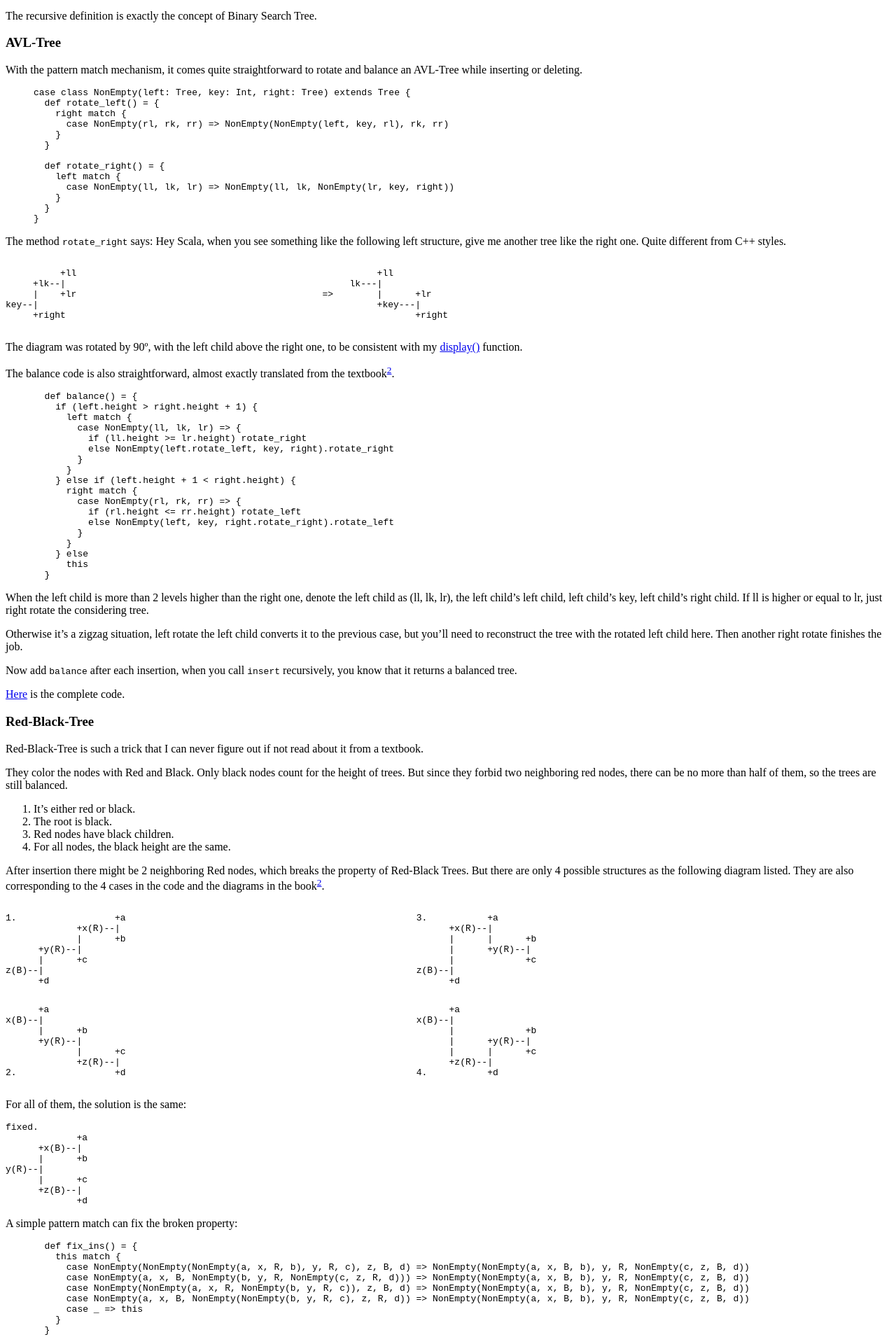
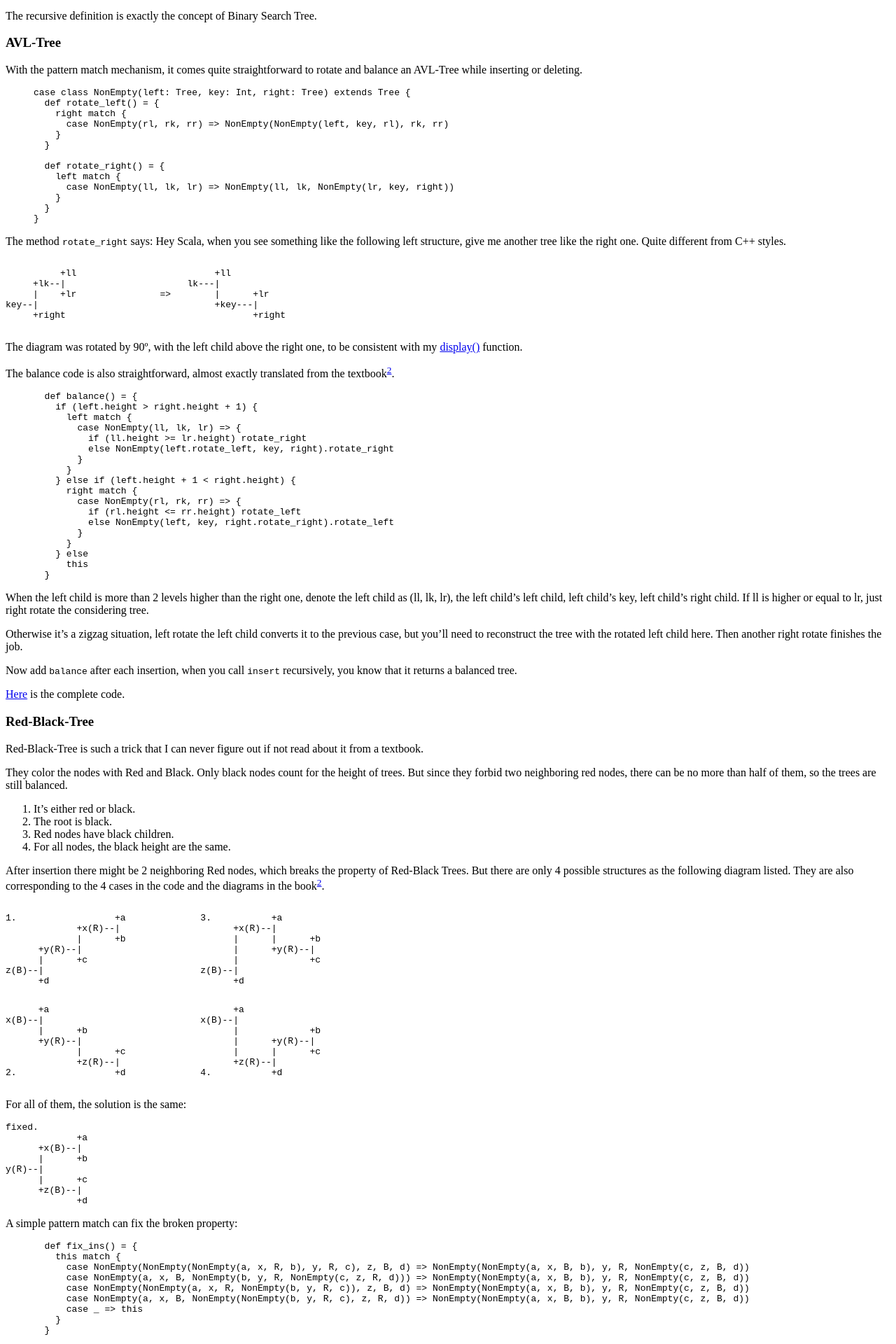
Before and after one commit to while2/while2.github.io, a Jekyll site: the page built from _posts/2014-11-20-binary-search-trees-in-scala.md, in a window 1280 px wide. Shown: the part 702-2622 px from the top of the page at 70% size. Built offline with Jekyll 4.4.1, drawn with Linux system fonts in a browser that asks for light colours; comment, search, counter and statistics services are not loaded.

Commit message:
alignment

```diff
--- a/_posts/2014-11-20-binary-search-trees-in-scala.md
+++ b/_posts/2014-11-20-binary-search-trees-in-scala.md
@@ -58,7 +58,7 @@ case class NonEmpty(left: Tree, key: Int, right: Tree) extends Tree {
 
 The method `rotate_right` says: Hey Scala, when you see something like the following left structure, give me another tree like the right one. Quite different from C++ styles.
 
-<div style="overflow: hidden; width: 50%">
+<div style="overflow: hidden; max-width: 400px">
 <pre style="float:left">
           +ll
      +lk--|
@@ -120,7 +120,7 @@ They color the nodes with Red and Black. Only black nodes count for the height o
 
 After insertion there might be 2 neighboring Red nodes, which breaks the property of Red-Black Trees. But there are only 4 possible structures as the following diagram listed. They are also corresponding to the 4 cases in the code and the diagrams in the book[^2].
 
-<div style="overflow: hidden; width: 60%">
+<div style="overflow: hidden; max-width: 450px">
 <pre style="float:left">
 1.                  +a
              +x(R)--|
@@ -140,7 +140,7 @@ z(B)--|
       +d
 </pre>
 </div>
-<div style="overflow: hidden; width: 60%">
+<div style="overflow: hidden; max-width: 450px">
 <pre style="float:left">
       +a
 x(B)--|
```
